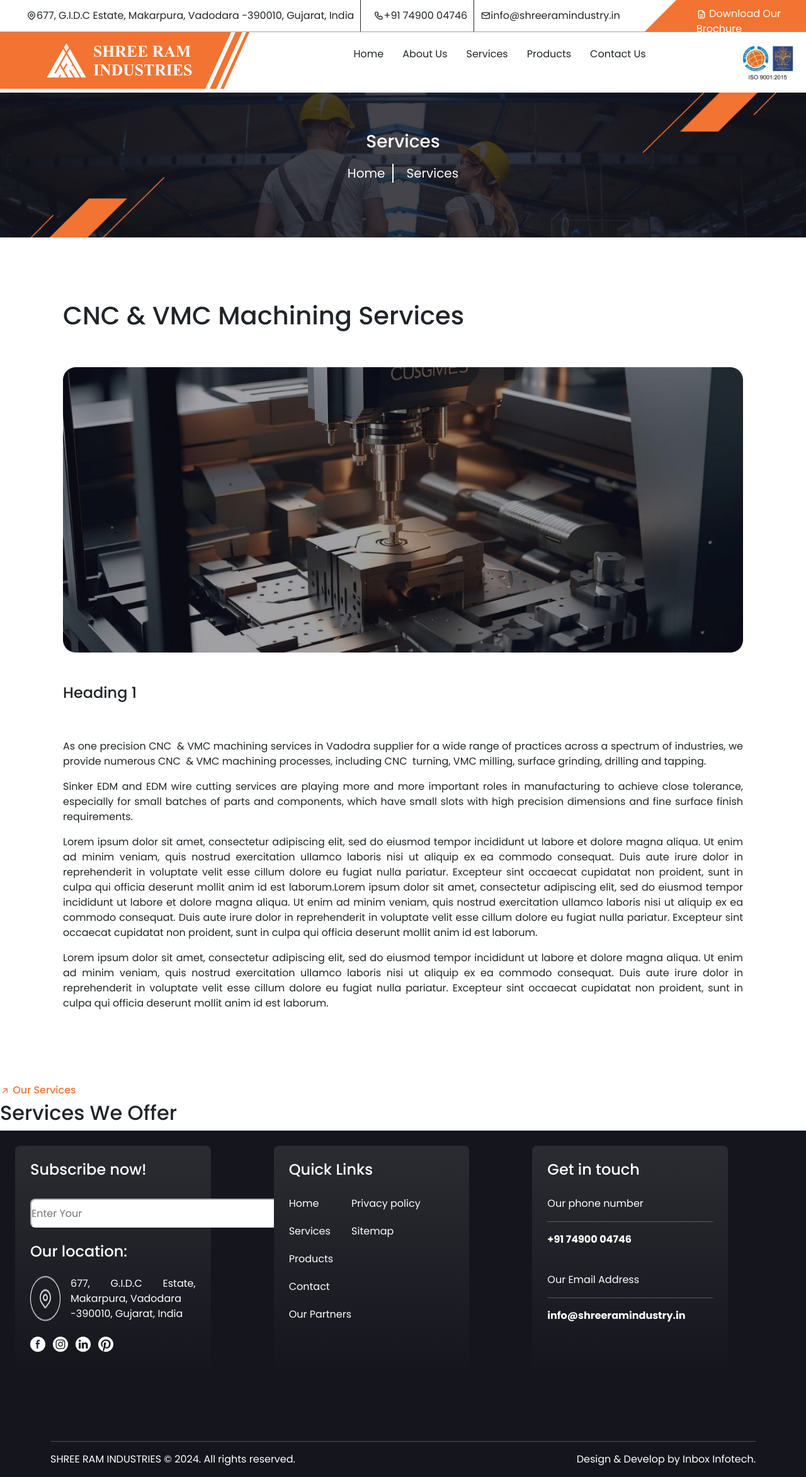
After one commit to InboxTech/shree_ram_industry, a PHP site: page /services_details.php in a window 1280 px wide. The commit adds this page. Shown: the whole page at 63% size. Run offline with PHP 8.4, Linux system fonts and the light colour scheme.

Commit message:
services details half complated swiper is pending.

```diff
--- a/header.php
+++ b/header.php
@@ -14,6 +14,7 @@
                     <link href="'.$parentPath.'public/css/about.css" rel="stylesheet" />
                     <link href="'.$parentPath.'public/css/services.css" rel="stylesheet" />
                     <link href="'.$parentPath.'public/webfont/tabler-icons.css" rel="stylesheet">
+                    <link href="'.$parentPath.'public/bootstrap/bootstrap.min.css" rel="stylesheet">
 
                     <link href="https://fonts.googleapis.com" rel="preconnect" />
                     <link href="https://fonts.gstatic.com" crossorigin rel="preconnect" />
--- a/public/css/services.css
+++ b/public/css/services.css
@@ -89,3 +89,27 @@
    filter: none !important;
    transition: filter 0.4s ease;
 }
+
+.main-body-servicers .our-clients {
+   background-color: #F2F2F2;
+}
+
+/*------------------------------------------------------------------*  SERVICES DETAILS START ------------------------------------------------ */
+
+.services-details {
+   display: flex;
+   flex-direction: column;
+   padding: 100px;
+   gap: 50px;
+}
+
+.our-services-details {
+   display: flex;
+   flex-direction: column;
+}
+
+.our-services-details h6 {
+   color: var(--orang-color);
+}
+
+/*------------------------------------------------------------------*  SERVICES DETAILS END ------------------------------------------------ */
--- /dev/null
+++ b/services_details.php
@@ -0,0 +1,54 @@
+<?php
+    include_once('header.php');
+    $header = new Header();
+    $header->includeHeader('Services Details', './');
+?>
+
+<div class="main-body-servicers">
+    <div class="title-image">
+        <img src="public/images/about-title.png" alt="">
+        <div class="items ">
+            <h3 class="title"> Services </h3>
+            <ul>
+                <li><a href="#">Home</a></li>
+                <li><a href="#"> Services</a></li>
+            </ul>
+        </div>
+    </div>
+    <div class="services-details">
+        <h1>CNC & VMC Machining Services</h1>
+        <img src="public/images/services-page/services-details-img.png" alt="">
+        <h4>Heading 1</h4>
+        <label>
+            <p>
+                As one precision CNC  & VMC machining services in Vadodra supplier for a wide range of practices across a spectrum of industries,
+                we provide numerous CNC  & VMC machining processes, including CNC  turning, VMC milling, surface grinding, drilling and tapping.
+            </p>
+            <p>
+                Sinker EDM and EDM wire cutting services are playing more and more important roles in manufacturing to achieve close tolerance,
+                especially for small batches of parts and components, which have small slots with high precision dimensions and fine surface finish requirements.
+            </p>
+            <p>
+                Lorem ipsum dolor sit amet, consectetur adipiscing elit, sed do eiusmod tempor incididunt ut labore et dolore magna aliqua. Ut enim ad minim veniam,
+                quis nostrud exercitation ullamco laboris nisi ut aliquip ex ea commodo consequat. Duis aute irure dolor in reprehenderit in voluptate velit esse cillum dolore eu fugiat nulla pariatur.
+                Excepteur sint occaecat cupidatat non proident, sunt in culpa qui officia deserunt mollit anim id est laborum.Lorem ipsum dolor sit amet, consectetur adipiscing elit,
+                sed do eiusmod tempor incididunt ut labore et dolore magna aliqua. Ut enim ad minim veniam, quis nostrud exercitation ullamco laboris nisi ut aliquip ex ea commodo consequat.
+                Duis aute irure dolor in reprehenderit in voluptate velit esse cillum dolore eu fugiat nulla pariatur. Excepteur sint occaecat cupidatat non proident, sunt in culpa qui officia deserunt mollit anim id est laborum.
+            </p>
+            <p>
+                Lorem ipsum dolor sit amet, consectetur adipiscing elit, sed do eiusmod tempor incididunt ut labore et dolore magna aliqua. Ut enim ad minim veniam, quis nostrud exercitation ullamco laboris nisi ut aliquip ex ea commodo consequat.
+                Duis aute irure dolor in reprehenderit in voluptate velit esse cillum dolore eu fugiat nulla pariatur. Excepteur sint occaecat cupidatat non proident, sunt in culpa qui officia deserunt mollit anim id est laborum.
+            </p>
+        </label>
+    </div>
+    <div class="our-services-details">
+        <h6> <i class="ti ti-arrow-up-right"></i> Our Services</h6>
+        <h2>Services We Offer</h2>
+        <div class="swiper-services-details">
+
+        </div>
+    </div>
+
+</div>
+
+<?php include_once('footer.php');?>
```
Also changed, not shown: about.php (+5 -5 lines), services.php (+23 -6 lines), public/images/services-page/services-details-img.png (added).
